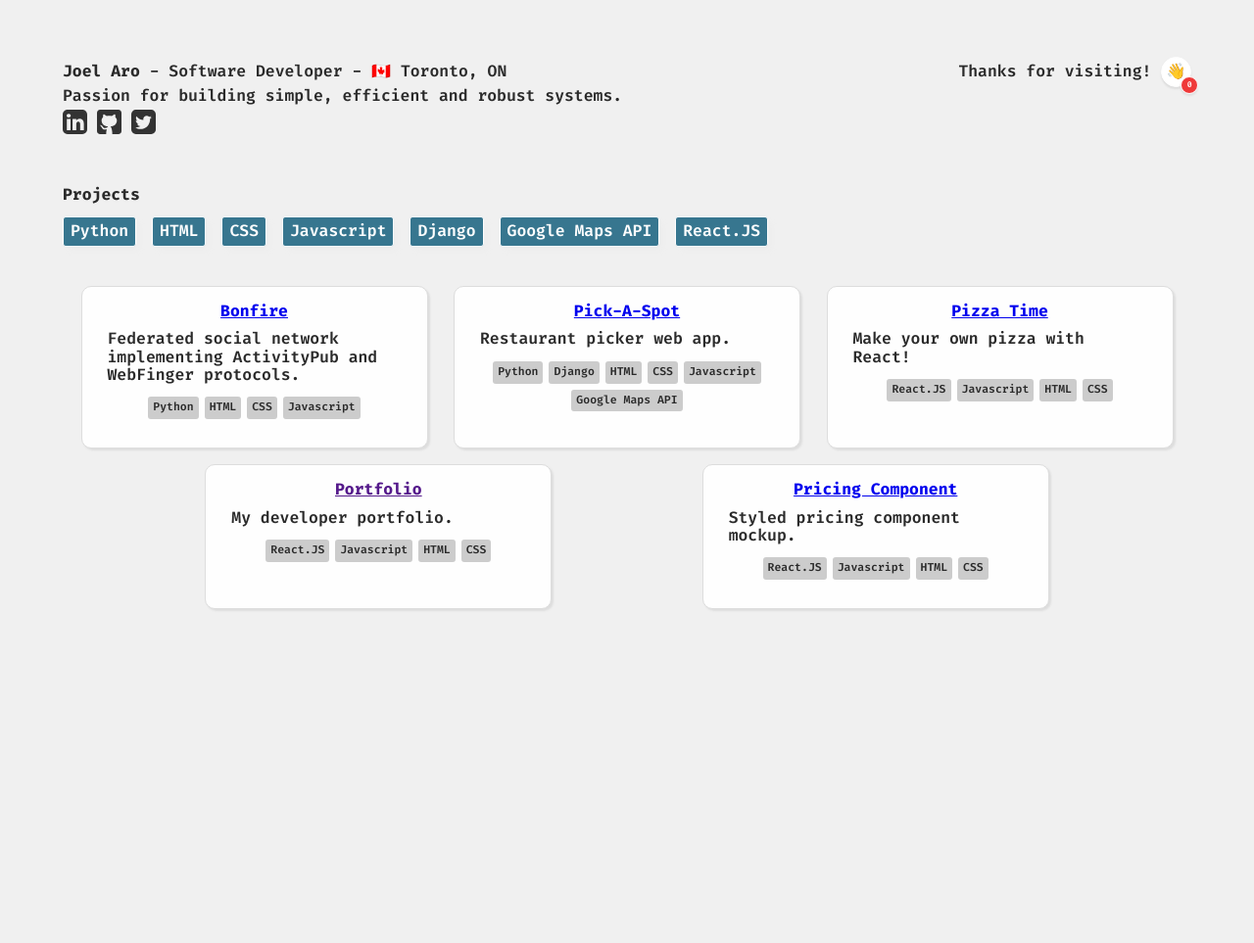
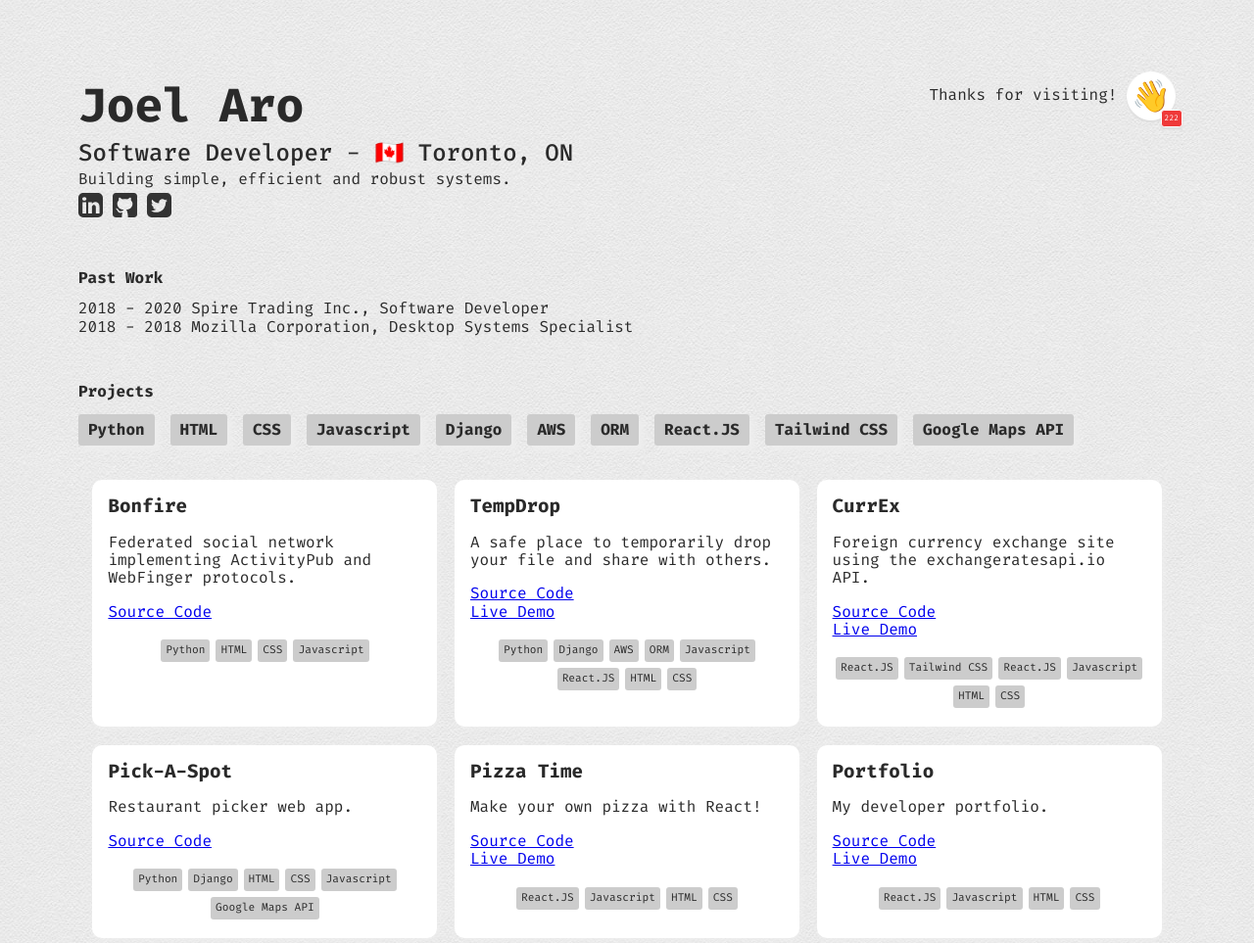
Before and after one commit to pk400/dev-portfolio, a React app in the folder client/: page / in a window 1280 px wide. Shown: the top 963 px of the page at 98% size. Before the commit the page ends 800 px from the top, so only its background shows below. Built offline with nearby package versions, Linux system fonts and the light colour scheme; no server answers.

Commit message:
Updated interface.

```diff
--- a/client/public/index.html
+++ b/client/public/index.html
@@ -11,6 +11,7 @@
     />
     <link rel="apple-touch-icon" href="%PUBLIC_URL%/logo192.png" />
     <link rel="manifest" href="%PUBLIC_URL%/manifest.json" />
+    <link href="https://fonts.googleapis.com/css2?family=Fira+Code:wght@300;400;500;600;700&display=swap" rel="stylesheet">
     <title>Joel Aro</title>
   </head>
   <body>
--- a/client/src/components/App.css
+++ b/client/src/components/App.css
@@ -1,19 +1,9 @@
-@font-face {
-  font-family: "Fira Code";
-  src: url("../fonts/FiraCode/FiraCode-SemiBold.woff2")
-}
-
-@font-face {
-  font-family: "Fira Code";
-  src: url("../fonts/FiraCode/FiraCode-Bold.woff2");
-  font-weight: bold;
-}
 
 body {
-  font-family: "Fira Code";
+  font-family: 'Fira Code', monospace;
   font-size: 100%;
-  margin: 4rem;
-  background-color: #F0F0F0;
+  margin: 5rem;
+  background-image: url(../background.png);
   color: #2a2a2a;
 }
 
--- a/client/src/components/App.js
+++ b/client/src/components/App.js
@@ -3,6 +3,7 @@ import React from 'react'
 import 'normalize.css'
 import './App.css'
 import Header from './Header'
+import Work from './Work'
 import Projects from './Projects'
 
 const App = () => {
@@ -10,6 +11,7 @@ const App = () => {
     <div>
       <Header />
       <main>
+        <Work />
         <Projects />
       </main>
     </div>
--- a/client/src/components/EmojiButton.css
+++ b/client/src/components/EmojiButton.css
@@ -7,9 +7,9 @@
 .emoji-circle {
   display: inline-block;
   background-color: #FFF;
-  height: 1.8rem;
-  width: 1.8rem;
-  line-height: 1.8rem;
+  height: 3rem;
+  width: 3rem;
+  line-height: 3rem;
   border-radius: 100%;
   user-select: none;
   vertical-align: middle;
@@ -21,11 +21,9 @@
 
 .counter-circle {
   position: absolute;
-  width: 0.6rem;
-  height: 0.6rem;
   line-height: 0.6rem;
   background: #EF3939;
-  border-radius: 100%;
+  border-radius: 0.2rem;
   font-size: 0.5rem;
   color: #FFFFFF;
   padding: 3px;
@@ -34,3 +32,7 @@
   border: 1px solid #FFFFFF;
   box-shadow: 0px 2px 2px #DDD;
 }
+
+.emoji-text {
+  font-size: 2rem;
+}
--- a/client/src/components/EmojiButton.js
+++ b/client/src/components/EmojiButton.js
@@ -9,7 +9,7 @@ const EmojiButton = ({
   emoji,
   hideCounter=false
 }) => {
-  const [counter, setCounter] = useState(0)
+  const [counter, setCounter] = useState(222)
   const incrementCounter = () => {
     axios
       .post('/visitorcounter')
@@ -36,7 +36,7 @@ const EmojiButton = ({
     <div className="emoji-button">
       {text}
       <div className="emoji-circle" onClick={incrementCounter}>
-        {emoji}
+        <span className="emoji-text">{emoji}</span>
         {showCounter}
       </div>
     </div>
--- a/client/src/components/Header.css
+++ b/client/src/components/Header.css
@@ -1,18 +1,37 @@
 .headline {
   display: flex;
+  vertical-align: bottom;
 }
 
 h1 {
   font-weight: bold;
   margin: 0;
+  font-size: 3rem;
+  margin-bottom: 0.5rem;
 }
 
-.headlines:before {
+.headlines {
+  font-weight: 500;
+}
+
+.headlines:after {
   content: '\00a0- ';
   font-weight: normal;
 }
 
+.headlines:last-child:after {
+  content: '';
+}
+
+.header-left {
+  font-size: 1.5rem;
+}
+
 .header-right {
-  vertical-align: top;
+  vertical-align: bottom;
   margin-left: auto;
 }
+
+.headline-message {
+  margin-top: 0.2rem;
+}
--- a/client/src/components/Header.js
+++ b/client/src/components/Header.js
@@ -8,14 +8,16 @@ import SocialLinks from './SocialLinks'
 const Header = () =>
   <header>
     <div className="headline">
-      <h1>{ProfileConfig.name}</h1>
-      {ProfileConfig.headlines.map((headline, i) =>
-        <span key={i} className="headlines">{headline}</span>)}
+      <div className="header-left">
+        <h1>{ProfileConfig.name}</h1>
+        {ProfileConfig.headlines.map((headline, i) =>
+          <span key={i} className="headlines">{headline}</span>)}
+      </div>
       <div className="header-right">
       {ProfileConfig.thank_you_note} <EmojiButton emoji="👋" />
       </div>
     </div>
-    <div>{ProfileConfig.headline_message}</div>
+    <div className="headline-message">{ProfileConfig.headline_message}</div>
     <SocialLinks />
   </header>
 
--- a/client/src/components/Projects.css
+++ b/client/src/components/Projects.css
@@ -14,13 +14,13 @@ h3 {
 }
 
 .project-container {
-  margin: 0.5rem;
+  margin: 0.2rem;
+  margin-bottom: 1rem;
   width: 20rem;
-  border: 1px solid #DDD;
-  background-color: #FEFEFE;
+  background-color: #FFF;
   padding: 1rem;
   border-radius: 10px;
-  box-shadow: 2px 2px 2px #DDD;
+  box-shadow: 2px 2px 10px #EEE;
 }
 
 .project-container img {
@@ -31,9 +31,14 @@ h3 {
 }
 
 .project-name {
+  font-size: 1.2rem;
   display: block;
-  text-align: center;
   width: 100%;
+}
+
+.project-description {
+  margin-top: 1rem;
+  font-weight: 400;
 }
 
 .skills {
@@ -42,13 +47,13 @@ h3 {
 
 .skills div {
   background-color: #CCCCCC;
-  padding: 5px 7px 5px 7px;
+  padding: 7px 10px 7px 10px;
   border-radius: 3px;
   margin-left: 1rem;
-  border: 1px solid #FEFEFE;
   box-shadow: 5px 5px 5px #EEEEEE;
   cursor: pointer;
   user-select: none;
+  font-weight: bold;
 }
 
 .skills div:first-child {
@@ -61,9 +66,9 @@ h3 {
 }
 
 .mini-skills {
+  margin-top: 1rem;
   text-align: center;
   font-size: 0.7rem;
-  margin: 10px;
 }
 
 .mini-skill {
@@ -75,7 +80,12 @@ h3 {
   user-select: none;
 }
 
-.project-description {
-  font-weight: normal;
-  margin: 10px;
+.project-links {
+  margin-top: 1rem;
 }
+
+.project-links ul {
+  list-style: none;
+  margin: 0;
+  padding: 0;
+}
--- a/client/src/components/Projects.js
+++ b/client/src/components/Projects.js
@@ -1,6 +1,5 @@
 import React, { useState } from 'react'
 
-import image from '../images/prj-image.png'
 import ProfileConfig from '../config.json'
 import './Projects.css'
 
@@ -13,7 +12,7 @@ const initializeSkills = projects => {
 const Projects = () => {
   const allSkills = initializeSkills(ProfileConfig.projects)
   const [showProjects, setShowProjects] = useState(ProfileConfig.projects)
-  const [skillFilter, setSkillFilter] = useState(allSkills)
+  const [skillFilter, setSkillFilter] = useState(new Set())
   const updateFilter = (skill) => {
     const newFilter = new Set([...skillFilter])
     if (!newFilter.has(skill)) {
@@ -23,6 +22,10 @@ const Projects = () => {
     else {
       newFilter.delete(skill)
       setSkillFilter(newFilter)
+    }
+    if (newFilter.size === 0) {
+      setShowProjects(ProfileConfig.projects)
+      return
     }
     const projects = ProfileConfig.projects.filter(project =>
       project.skills.some(skill => newFilter.has(skill)))
@@ -42,8 +45,13 @@ const Projects = () => {
       <div className="project-filter">
         {showProjects.map((project, i) =>
           <div key={i} className="project-container">
-            <a href={project.url}><h3 className="project-name">{project.name}</h3></a>
+            <h3 className="project-name">{project.name}</h3>
             <div className="project-description">{project.description}</div>
+            <div className="project-links">
+              <ul>
+                {project.links.map(link => <li><a href={link[1]}>{link[0]}</a></li>)}
+              </ul>
+            </div>
             <div className="mini-skills">
               {project.skills.map((skill, i) =>
                 <div key={i} className="mini-skill">{skill}</div>
--- /dev/null
+++ b/client/src/components/Work.js
@@ -0,0 +1,20 @@
+import React from 'react'
+
+import ProfileConfig from '../config.json'
+
+const Work = () => {
+  return (
+    <div>
+      <h2>Past Work</h2>
+      {ProfileConfig.work.map(work => {
+        return (
+          <div className="work-container">
+            {work.start} - {work.end} {work.company}, {work.title}
+          </div>
+        )
+      })}
+    </div>
+  )
+}
+
+export default Work
--- a/client/src/config.json
+++ b/client/src/config.json
@@ -5,69 +5,87 @@
     "🇨🇦 Toronto, ON"
   ],
   "thank_you_note": "Thanks for visiting!",
-  "headline_message": "Passion for building simple, efficient and robust systems.",
+  "headline_message": "Building simple, efficient and robust systems.",
   "social": {
     "linkedin": "https://www.linkedin.com/in/joelaro/",
     "github": "https://github.com/pk400",
     "twitter": "https://twitter.com/joelaro"
   },
+  "work": [
+    {
+      "company": "Spire Trading Inc.",
+      "title": "Software Developer",
+      "start": 2018,
+      "end": 2020
+    },
+    {
+      "company": "Mozilla Corporation",
+      "title": "Desktop Systems Specialist",
+      "start": 2018,
+      "end": 2018
+    }
+  ],
   "projects": [
     {
       "name": "Bonfire",
-      "url": "https://github.com/pk400/bonfire-server",
-      "skills": [
-        "Python",
-        "HTML",
-        "CSS",
-        "Javascript"
-      ],
-      "description": "Federated social network implementing ActivityPub and WebFinger protocols."
+      "skills": ["Python", "HTML", "CSS", "Javascript"],
+      "description": "Federated social network implementing ActivityPub and WebFinger protocols.",
+      "links": [
+        ["Source Code", "https://github.com/pk400/bonfire-server"]
+      ]
+    },
+    {
+      "name": "TempDrop",
+      "skills": ["Python", "Django", "AWS", "ORM", "Javascript", "React.JS", "HTML", "CSS"],
+      "description": "A safe place to temporarily drop your file and share with others.",
+      "links": [
+        ["Source Code", "https://github.com/pk400/tempdrop.space"],
+        ["Live Demo", "https://tempdrop.space"]
+      ]
+    },
+    {
+      "name": "CurrEx",
+      "skills": ["React.JS", "Tailwind CSS", "React.JS", "Javascript", "HTML", "CSS"],
+      "description": "Foreign currency exchange site using the exchangeratesapi.io API.",
+      "links": [
+        ["Source Code", "https://github.com/pk400/hack-exchange"],
+        ["Live Demo", "https://blissful-hugle-d563f5.netlify.app/"]
+      ]
     },
     {
       "name": "Pick-A-Spot",
-      "url": "https://github.com/pk400/pick-a-spot",
-      "skills": [
-        "Python",
-        "Django",
-        "HTML",
-        "CSS",
-        "Javascript",
-        "Google Maps API"
-      ],
-      "description": "Restaurant picker web app."
+      "skills": ["Python", "Django", "HTML", "CSS", "Javascript", "Google Maps API"],
+      "description": "Restaurant picker web app.",
+      "links": [
+        ["Source Code", "https://github.com/pk400/pick-a-spot"]
+      ]
     },
     {
       "name": "Pizza Time",
-      "url": "https://github.com/pk400/pizzatime",
-      "skills": [
-        "React.JS",
-        "Javascript",
-        "HTML",
-        "CSS"
-      ],
-      "description": "Make your own pizza with React!"
+      "skills": ["React.JS", "Javascript", "HTML", "CSS"],
+      "description": "Make your own pizza with React!",
+      "links": [
+        ["Source Code", "https://github.com/pk400/pizzatime"],
+        ["Live Demo", "https://suspicious-spence-626f9d.netlify.app/"]
+      ]
     },
     {
       "name": "Portfolio",
-      "url": "",
-      "skills": [
-        "React.JS",
-        "Javascript",
-        "HTML",
-        "CSS"
-      ],
-      "description": "My developer portfolio."
+      "skills": ["React.JS", "Javascript", "HTML", "CSS"],
+      "description": "My developer portfolio.",
+      "links": [
+        ["Source Code", "https://github.com/pk400/dev-portfolio"],
+        ["Live Demo", "https://joelaro.com"]
+      ]
     },
     {
       "name": "Pricing Component",
-      "url": "https://github.com/pk400/pricing-component-with-toggle",
-      "skills": [
-        "React.JS",
-        "Javascript",
-        "HTML",
-        "CSS"
-      ],
-      "description": "Styled pricing component mockup."
+      "skills": ["React.JS", "Javascript", "HTML", "CSS"],
+      "description": "Styled pricing component mockup.",
+      "links": [
+        ["Source Code", "https://github.com/pk400/pricing-component-with-toggle"],
+        ["Live Demo", "https://xenodochial-shirley-2755e8.netlify.app/"]
+      ]
     }
   ]
 }
```
Also changed, not shown: client/src/background.png (added), 1 other file.
